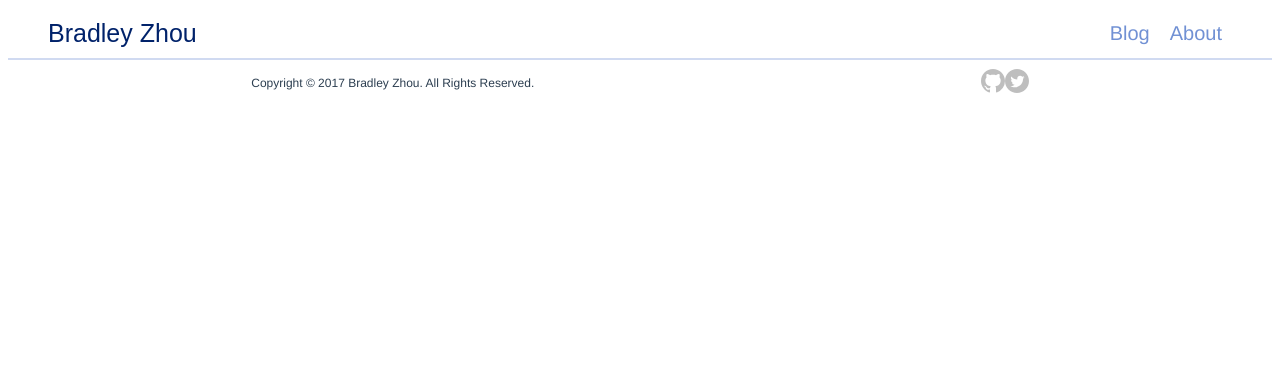
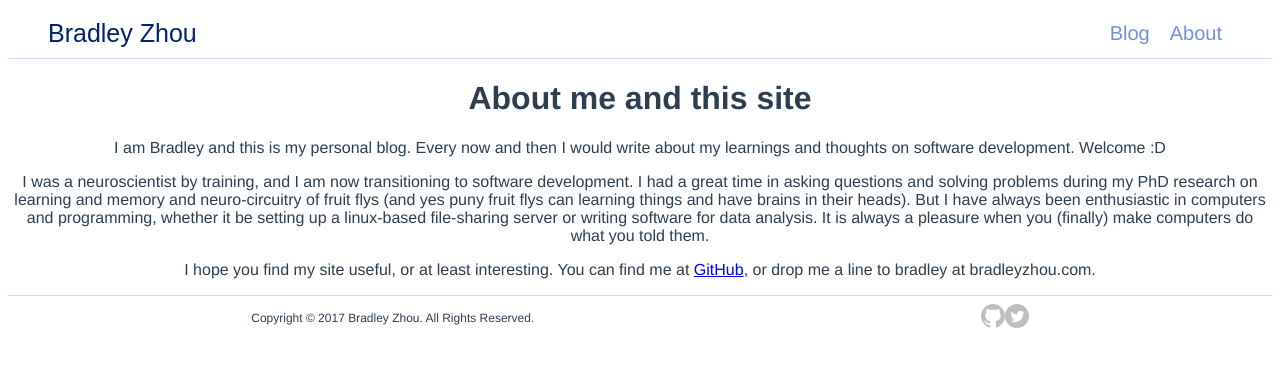
Before and after one commit to bradleyzhou/blog-frontend, a Vue app: page /#/about in a window 1280 px wide. Shown: the top 366 px of the page. Built offline with nearby package versions, Linux system fonts and the light colour scheme.

Commit message:
add about page (component)

```diff
--- /dev/null
+++ b/src/components/About.vue
@@ -0,0 +1,21 @@
+<docs>
+  The "About" page.
+</docs>
+
+<template lang="html">
+  <div class="about">
+    <h1>About me and this site</h1>
+    <p>I am Bradley and this is my personal blog. Every now and then I would write about my learnings and thoughts on software development. Welcome :D</p>
+    <p>I was a neuroscientist by training, and I am now transitioning to software development. I had a great time in asking questions and solving problems during my PhD research on learning and memory and neuro-circuitry of fruit flys (and yes puny fruit flys can learning things and have brains in their heads). But I have always been enthusiastic in computers and programming, whether it be setting up a linux-based file-sharing server or writing software for data analysis. It is always a pleasure when you (finally) make computers do what you told them.</p>
+    <p>I hope you find my site useful, or at least interesting. You can find me at <a href="https://github.com/bradleyzhou">GitHub</a>, or drop me a line to bradley at bradleyzhou.com.</p>
+  </div>
+</template>
+
+<script>
+export default {
+  name: 'about'
+}
+</script>
+
+<style lang="css">
+</style>
--- a/src/components/PageNav.vue
+++ b/src/components/PageNav.vue
@@ -1,3 +1,7 @@
+<docs>
+  The page top navigation bar.
+</docs>
+
 <template lang="html">
   <nav>
     <div class="nav-col">
@@ -6,7 +10,7 @@
     <div class="nav-col menu">
       <ul>
         <li><a href="#">Blog</a></li>
-        <li><a href="#">About</a></li>
+        <li><router-link :to="{name: 'About'}">About</router-link></li>
       </ul>
     </div>
   </nav>
--- a/src/router/index.js
+++ b/src/router/index.js
@@ -1,6 +1,7 @@
 import Vue from 'vue'
 import Router from 'vue-router'
 import Hello from '@/components/Hello'
+import About from '@/components/About'
 
 Vue.use(Router)
 
@@ -10,6 +11,12 @@ export default new Router({
       path: '/',
       name: 'Hello',
       component: Hello
+    },
+    {
+      path: '/about',
+      name: 'About',
+      component: About
     }
+
   ]
 })
```
